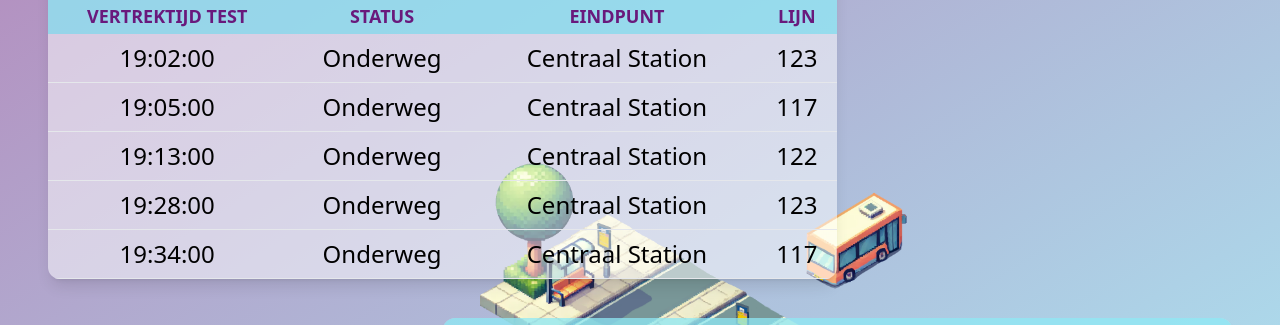
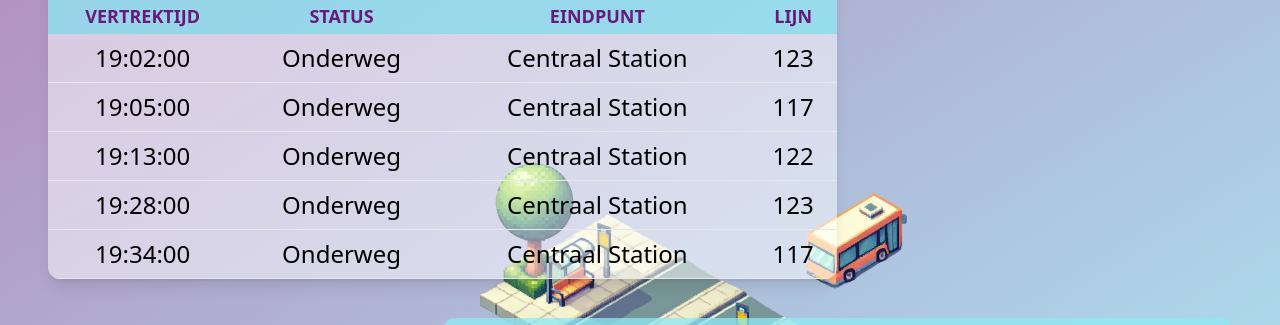
Before and after one commit to curio-team/narrowcast-bustijden, a plain HTML site: page index.html in a window 1280 px wide. Shown: the part 110-435 px from the top of the page. Drawn offline with nearby package versions, Linux system fonts and the light colour scheme.

Commit message:
removed test text

```diff
--- a/index.html
+++ b/index.html
@@ -59,7 +59,7 @@
         <table class="table-auto w-full">
           <thead class="text-lg bg-curioSecondary/50 text-curioPrimary uppercase">
             <tr class="text-center">
-              <th class="p-1">Vertrektijd test</th>
+              <th class="p-1">Vertrektijd</th>
               <th class="p-1">Status</th>
               <th class="p-1">Eindpunt</th>
               <th class="p-1">Lijn</th>
```
